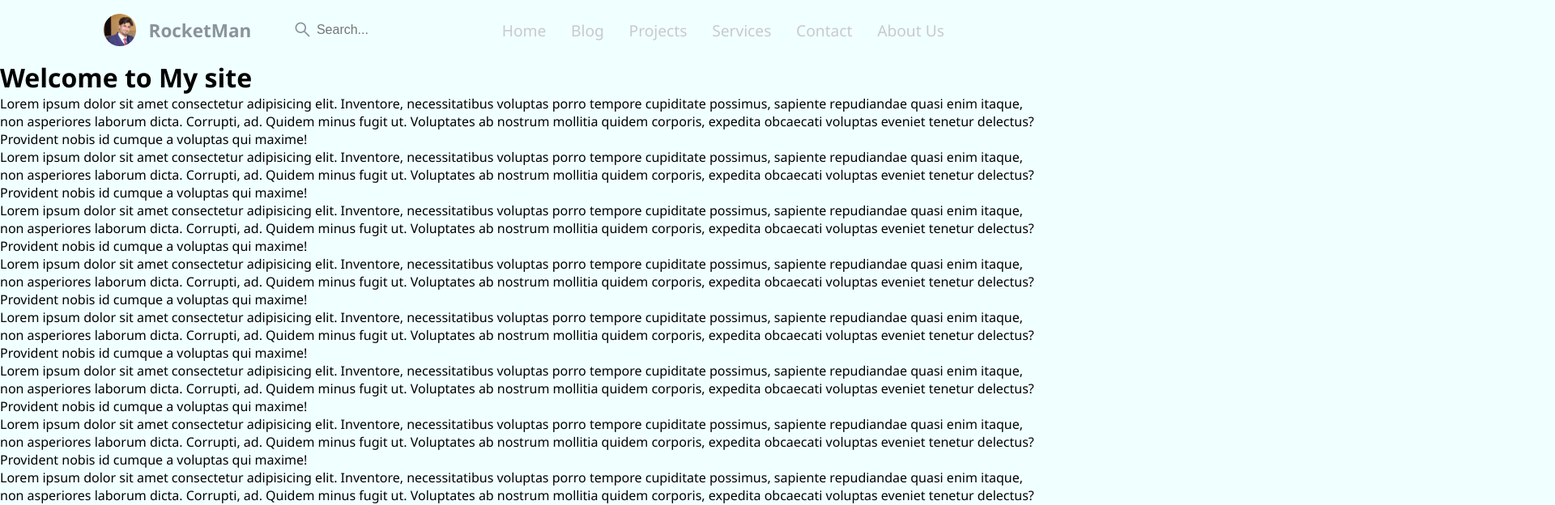
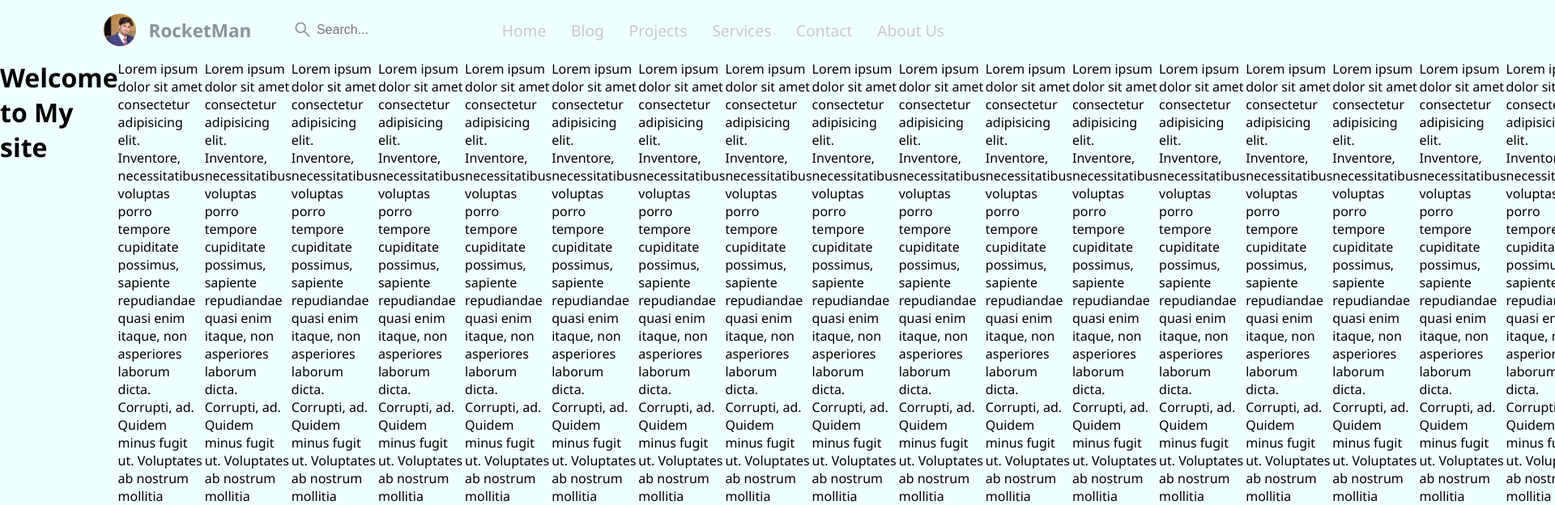
Before and after one commit to fsmutimeer/portfilio, a Next.js app: page / in a window 1280 px wide. Shown: the top 624 px of the page at 81% size, 1920 px wide, since content can reach past the window. Built offline with nearby package versions, Linux system fonts and the light colour scheme.

Commit message:
initial commit

```diff
--- /dev/null
+++ b/components/Container.js
@@ -0,0 +1,15 @@
+import styled from "styled-components"
+
+
+const Container = styled.main `
+		display:flex;
+	 max-width:${(props)=>props.width ? props.width: '1366px;'} ;
+	 margin:0 auto;
+	 background:${props => props.bg ? props.bg : ''};
+	 height:${props=>props.height?props.height :''};
+
+`
+
+
+
+export default Container;
--- a/components/Head/Head.js
+++ b/components/Head/Head.js
@@ -6,7 +6,6 @@ const Header = (props) => {
 	  <title>{props.title}</title>
 		<meta name="viewport" content="initial-scale=1.0, width=device-width" />
         <meta name="description" content={props.description} />
-
         <link rel="icon" href="/favicon.ico" />
   </Head>;
 };
--- a/pages/blog.js
+++ b/pages/blog.js
@@ -1,9 +1,14 @@
 import React from 'react';
 import Layout from '../components/Layout'
 import Header from '../components/Head/Head';
+import  Container  from '../components/Container';
 const blog = () => {
   return <Layout>
+	  <Container bg='red' height='30vh' width='100vw'>
     <Header title="Blog" description="blog page"/>
+
+	Lorem ipsum dolor sit amet consectetur adipisicing elit. Asperiores tempore dolorem nostrum quod nobis placeat, quasi optio sed nihil magni mollitia repellendus veniam laborum incidunt laudantium, porro eos maiores. Ea.
+	</Container>
   </Layout>;
 };
 
--- a/pages/index.js
+++ b/pages/index.js
@@ -3,12 +3,7 @@ import styled from 'styled-components'
 import Header from '../components/Head/Head'
 import Layout from '../components/Layout'
 
-const Container =styled.main`
-	 max-width: 1366px;
-	 margin:0 auto;
-
-
-`
+import  Container  from '../components/Container'
 
 export default function Home(props) {
   return (
```
